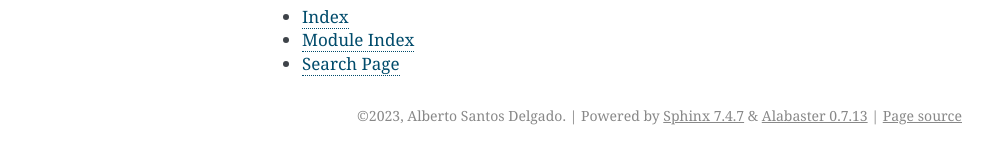
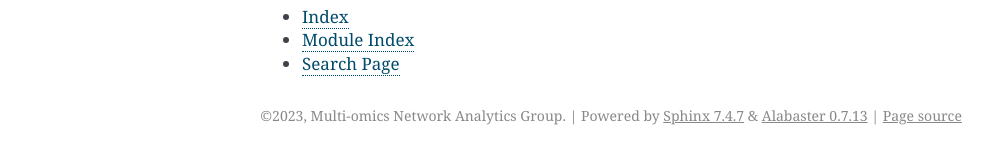
Before and after one commit to Multiomics-Analytics-Group/acore, a Sphinx documentation site: the page built from docs/index.rst, in a window 1280 px wide. Shown: the part 722-886 px from the top of the page, without its empty margins (148-1141 px from the left). Built offline with Sphinx 7.4.7, drawn with Linux system fonts in a browser that asks for light colours; formulas are drawn with MathJax 3; pages that are not in the unit, such as notebooks, are missing from menus.

```diff
--- a/docs/conf.py
+++ b/docs/conf.py
@@ -56,6 +56,22 @@ autodoc_mock_imports = ['pandas', 'numpy', 'scipy', 'matplotlib', 'h5py', 'rpy2'
 # Add any paths that contain templates here, relative to this directory.
 templates_path = ['_templates']
 
+# If true, the current module name will be prepended to all description
+# unit titles (such as .. function::).
+add_module_names = False
+
+autosectionlabel_prefix_document = True
+
+## Include Python objects as they appear in source files
+## Default: alphabetically ('alphabetical')
+autodoc_member_order = 'bysource'
+## Default flags used by autodoc directives
+autodoc_default_options = {'members': True,
+                            'show-inheritance': True,
+                            'undoc-members': True}
+## Generate autodoc stubs with summaries from code
+autosummary_generate = True
+
 # The suffix(es) of source filenames.
 # You can specify multiple suffix as a list of string:
 #
@@ -67,8 +83,8 @@ master_doc = 'index'
 
 # General information about the project.
 project = 'acore'
-copyright = "2023, Alberto Santos Delgado"
-author = "Alberto Santos Delgado"
+copyright = "2023, Multi-omics Network Analytics Group"
+author = "Multi-omics Network Analytics Group"
 
 # The version info for the project you're documenting, acts as replacement
 # for |version| and |release|, also used in various other places throughout
@@ -84,7 +100,7 @@ release = acore.__version__
 #
 # This is also used if you do content translation via gettext catalogs.
 # Usually you set "language" from the command line for these cases.
-language = None
+language = 'en'
 
 # List of patterns, relative to source directory, that match files and
 # directories to ignore when looking for source files.
@@ -149,7 +165,7 @@ latex_elements = {
 latex_documents = [
     (master_doc, 'acore.tex',
      'Analytics Core Documentation',
-     'Alberto Santos Delgado', 'manual'),
+     'Multi-omics Network Analytics Group', 'manual'),
 ]
 
 
```
